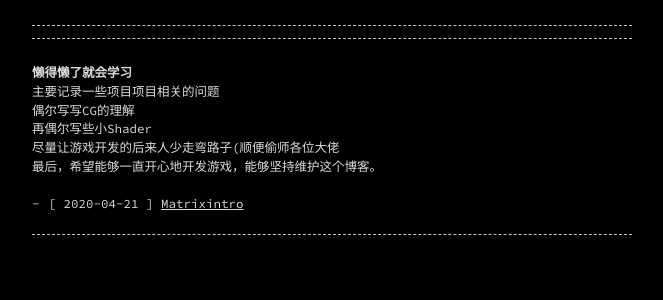
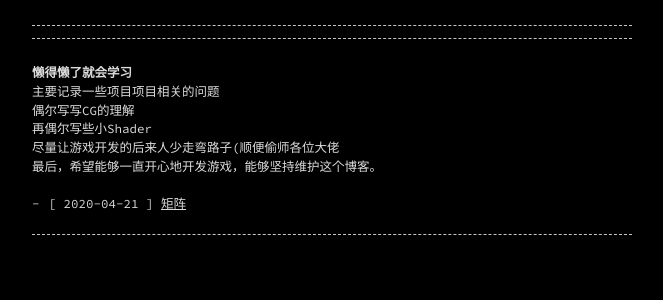
Before and after one commit to Tcyily/Tcyily.github.io, a Jekyll site: the page built from index.md, in a window 1280 px wide. Shown: the top 300 px of the page, without its empty margins (308-971 px from the left). Built offline with Jekyll 4.4.1, drawn with Linux system fonts in a browser that asks for light colours.

Commit message:
need header?

```diff
--- a/_posts/2020-4-21-matrixintro.md
+++ b/_posts/2020-4-21-matrixintro.md
@@ -1,3 +1,7 @@
+---
+layout: post
+title: 矩阵
+---
 # 线性代数-矩阵
 
 **前言：矩阵就是一个函数**
```
